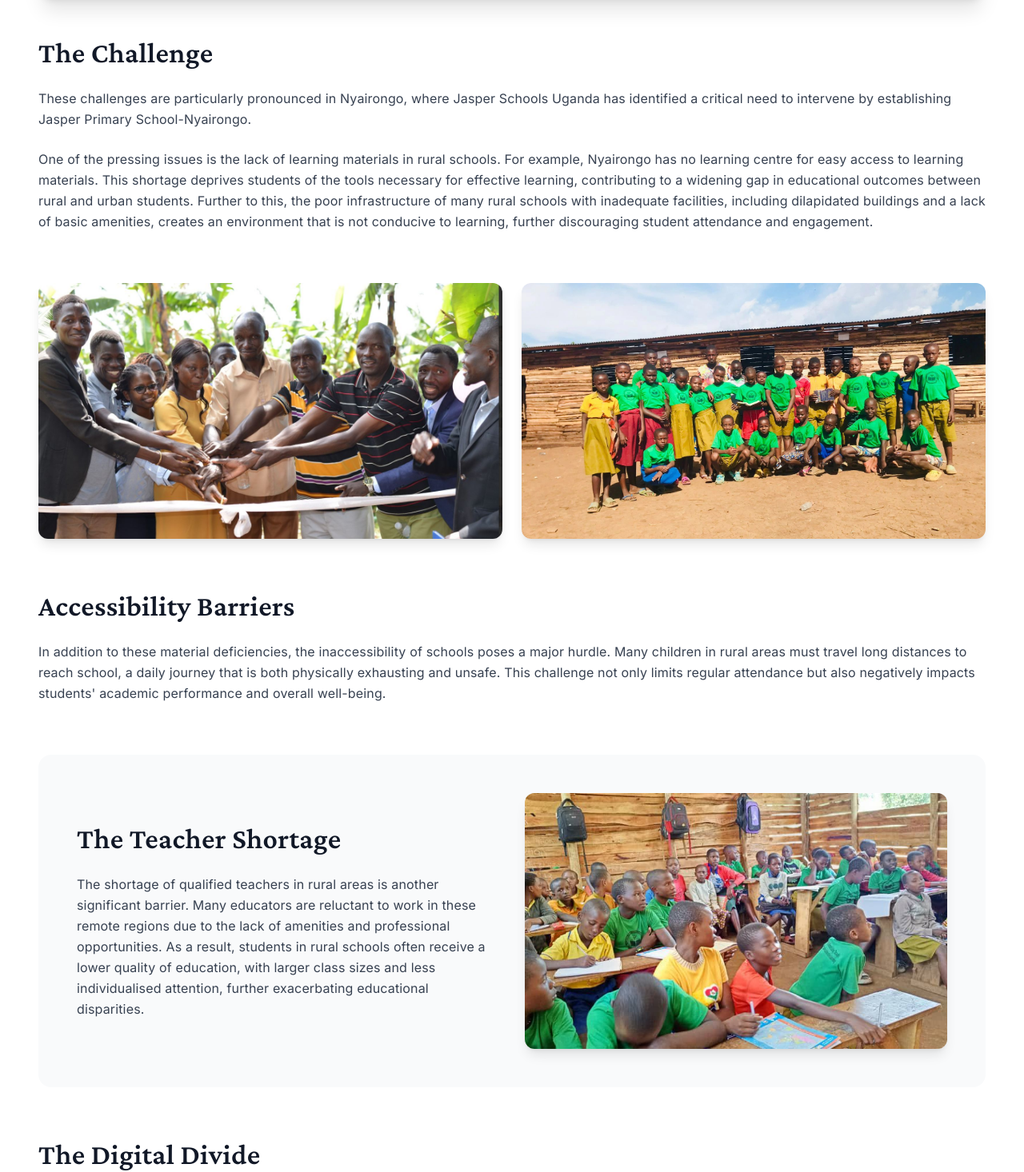
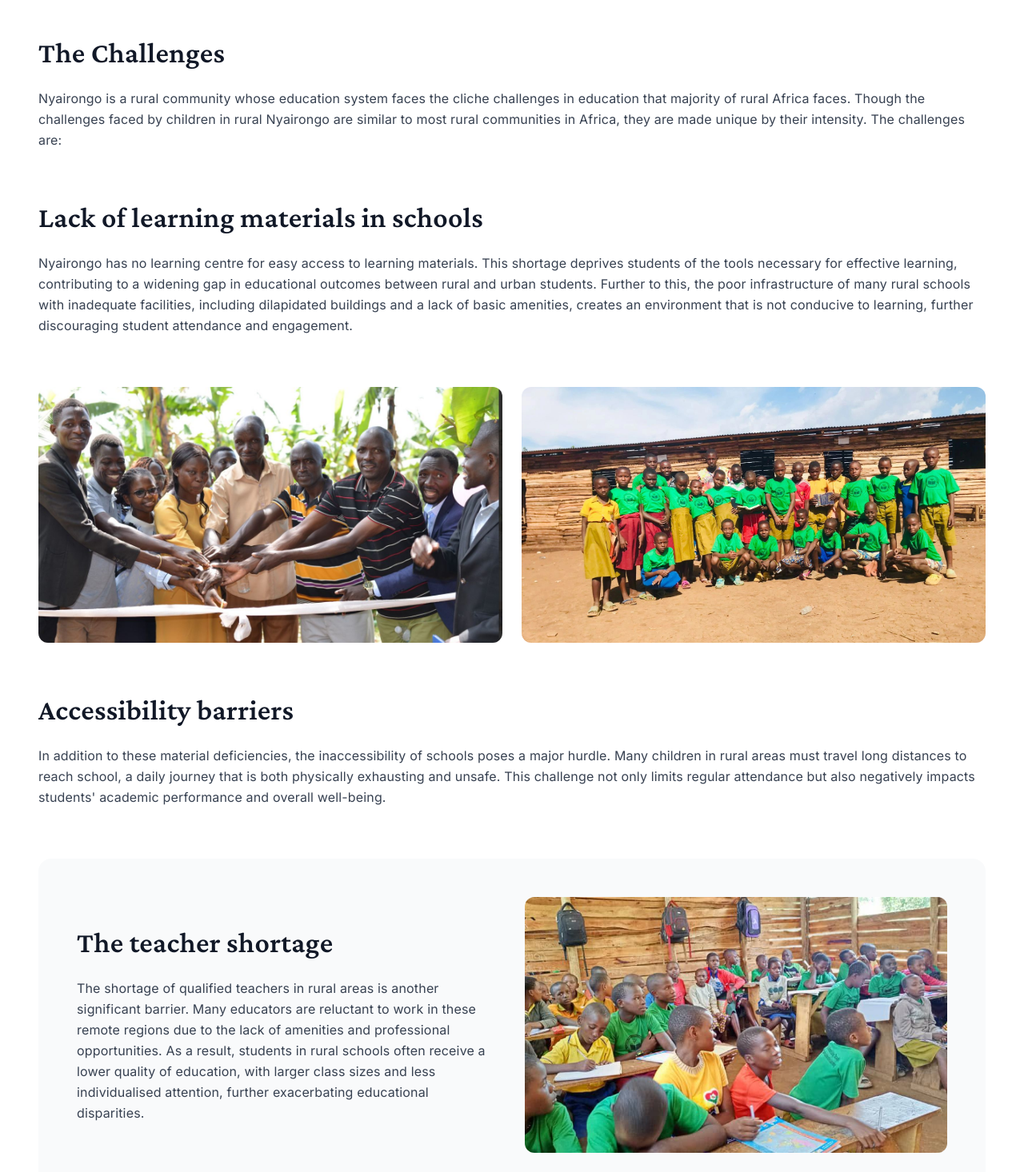
Before and after one commit to JasperSchools/jasperschools, a Next.js app: page /about/our-story in a window 1280 px wide. Shown: the part 1998-3464 px from the top of the page at 80% size. Built offline with nearby package versions, Linux system fonts and the light colour scheme.

Commit message:
minor changes on UI + feedback

```diff
--- a/src/app/about/our-story/page.tsx
+++ b/src/app/about/our-story/page.tsx
@@ -252,7 +252,7 @@ export default function OurStory() {
           </div>
 
           {/* Hero Image */}
-          <div className="relative w-full h-80 sm:h-96 lg:h-[500px] rounded-2xl overflow-hidden mb-12 shadow-xl">
+          <div className="relative w-full h-80 sm:h-96 lg:h-[500px] rounded-2xl overflow-hidden mb-12">
             <Image
               src="/images/jps1.jpeg"
               alt="Students at Jasper Primary School"
@@ -263,20 +263,27 @@ export default function OurStory() {
 
           {/* The Challenge */}
           <section className="mb-16">
-            <h2 className="text-3xl sm:text-4xl font-heading-bold text-gray-900 mb-6">The Challenge</h2>
+            <h2 className="text-3xl sm:text-4xl font-heading-bold text-gray-900 mb-6">The Challenges</h2>
             <div className="prose prose-lg max-w-none">
               <p className="text-gray-700 leading-relaxed mb-6 font-paragraph">
-                These challenges are particularly pronounced in Nyairongo, where Jasper Schools Uganda has identified a critical need to intervene by establishing Jasper Primary School-Nyairongo.
+                Nyairongo is a rural community whose education system faces the cliche challenges in education that majority of rural Africa faces. Though the challenges faced by children in rural Nyairongo are similar to most rural communities in Africa, they are made unique by their intensity. The challenges are:
               </p>
+            </div>
+          </section>
+
+          {/* Lack of learning materials in schools */}
+          <section className="mb-16">
+            <h2 className="text-3xl sm:text-4xl font-heading-bold text-gray-900 mb-6">Lack of learning materials in schools</h2>
+            <div className="prose prose-lg max-w-none">
               <p className="text-gray-700 leading-relaxed font-paragraph">
-                One of the pressing issues is the lack of learning materials in rural schools. For example, Nyairongo has no learning centre for easy access to learning materials. This shortage deprives students of the tools necessary for effective learning, contributing to a widening gap in educational outcomes between rural and urban students. Further to this, the poor infrastructure of many rural schools with inadequate facilities, including dilapidated buildings and a lack of basic amenities, creates an environment that is not conducive to learning, further discouraging student attendance and engagement.
+                Nyairongo has no learning centre for easy access to learning materials. This shortage deprives students of the tools necessary for effective learning, contributing to a widening gap in educational outcomes between rural and urban students. Further to this, the poor infrastructure of many rural schools with inadequate facilities, including dilapidated buildings and a lack of basic amenities, creates an environment that is not conducive to learning, further discouraging student attendance and engagement.
               </p>
             </div>
           </section>
 
           {/* Image Grid */}
           <div className="grid md:grid-cols-2 gap-6 mb-16">
-            <div className="relative h-64 sm:h-80 rounded-xl overflow-hidden shadow-lg">
+            <div className="relative h-64 sm:h-80 rounded-xl overflow-hidden">
               <Image
                 src="/images/jps2.jpeg"
                 alt="Students learning at Jasper Primary School"
@@ -284,7 +291,7 @@ export default function OurStory() {
                 className="object-cover"
               />
             </div>
-            <div className="relative h-64 sm:h-80 rounded-xl overflow-hidden shadow-lg">
+            <div className="relative h-64 sm:h-80 rounded-xl overflow-hidden">
               <Image
                 src="/images/jps4.jpeg"
                 alt="School activities and facilities"
@@ -296,7 +303,7 @@ export default function OurStory() {
 
           {/* Accessibility Barriers */}
           <section className="mb-16">
-            <h2 className="text-3xl sm:text-4xl font-heading-bold text-gray-900 mb-6">Accessibility Barriers</h2>
+            <h2 className="text-3xl sm:text-4xl font-heading-bold text-gray-900 mb-6">Accessibility barriers</h2>
             <div className="prose prose-lg max-w-none">
               <p className="text-gray-700 leading-relaxed font-paragraph">
                 In addition to these material deficiencies, the inaccessibility of schools poses a major hurdle. Many children in rural areas must travel long distances to reach school, a daily journey that is both physically exhausting and unsafe. This challenge not only limits regular attendance but also negatively impacts students&apos; academic performance and overall well-being.
@@ -308,14 +315,14 @@ export default function OurStory() {
           <section className="bg-gray-50 rounded-2xl p-8 sm:p-10 lg:p-12 mb-16">
             <div className="grid md:grid-cols-2 gap-8 items-center">
               <div>
-                <h2 className="text-3xl sm:text-4xl font-heading-bold text-gray-900 mb-6">The Teacher Shortage</h2>
+                <h2 className="text-3xl sm:text-4xl font-heading-bold text-gray-900 mb-6">The teacher shortage</h2>
                 <div className="prose prose-lg max-w-none">
                   <p className="text-gray-700 leading-relaxed font-paragraph">
                     The shortage of qualified teachers in rural areas is another significant barrier. Many educators are reluctant to work in these remote regions due to the lack of amenities and professional opportunities. As a result, students in rural schools often receive a lower quality of education, with larger class sizes and less individualised attention, further exacerbating educational disparities.
                   </p>
                 </div>
               </div>
-              <div className="relative h-64 sm:h-80 rounded-xl overflow-hidden shadow-lg">
+              <div className="relative h-64 sm:h-80 rounded-xl overflow-hidden">
                 <Image
                   src="/images/jps6.jpeg"
                   alt="Teachers and students at Jasper Primary School"
@@ -328,7 +335,7 @@ export default function OurStory() {
 
           {/* Technology & Digital Divide */}
           <section className="mb-16">
-            <h2 className="text-3xl sm:text-4xl font-heading-bold text-gray-900 mb-6">The Digital Divide</h2>
+            <h2 className="text-3xl sm:text-4xl font-heading-bold text-gray-900 mb-6">The digital divide</h2>
             <div className="prose prose-lg max-w-none">
               <p className="text-gray-700 leading-relaxed font-paragraph">
                 Technology barriers also play a critical role in this educational inequity. The lack of access to digital tools and resources in rural areas prevents students from developing the technological skills essential for success in the modern world. This digital divide not only limits their current educational experiences but also hinders their future opportunities in an increasingly technology-driven global economy.
@@ -337,7 +344,7 @@ export default function OurStory() {
           </section>
 
           {/* Featured Image */}
-          <div className="relative w-full h-80 sm:h-96 rounded-2xl overflow-hidden mb-16 shadow-xl">
+          <div className="relative w-full h-80 sm:h-96 rounded-2xl overflow-hidden mb-16">
             <Image
               src="/images/jps5.jpg"
               alt="Jasper Primary School students and teachers"
@@ -348,23 +355,13 @@ export default function OurStory() {
 
           {/* Cultural Barriers */}
           <section className="mb-16">
-            <h2 className="text-3xl sm:text-4xl font-heading-bold text-gray-900 mb-6">Cultural & Economic Barriers</h2>
+            <h2 className="text-3xl sm:text-4xl font-heading-bold text-gray-900 mb-6">Cultural and economic barriers</h2>
             <div className="prose prose-lg max-w-none">
               <p className="text-gray-700 leading-relaxed mb-6 font-paragraph">
                 In addition, there is a widespread lack of awareness in rural communities about the long-term benefits of education, especially for girls. Cultural norms and gender biases often prioritize short-term economic contributions over schooling, leading to high dropout rates and limiting girls&apos; opportunities to achieve their full potential.
               </p>
               <p className="text-gray-700 leading-relaxed font-paragraph">
                 Most households face the challenge of poverty as many families in rural areas depend on seasonal crop farming, which provides an unstable and insufficient income. This economic instability forces families to make difficult choices, often prioritizing immediate survival over long-term educational goals, leading to high dropout rates and perpetuating the cycle of poverty.
-              </p>
-            </div>
-          </section>
-
-          {/* Student Motivation */}
-          <section className="bg-gray-50 rounded-2xl p-8 sm:p-10 lg:p-12 mb-16">
-            <h2 className="text-3xl sm:text-4xl font-heading-bold text-gray-900 mb-6">The Motivation Challenge</h2>
-            <div className="prose prose-lg max-w-none">
-              <p className="text-gray-700 leading-relaxed font-paragraph">
-                Lastly, these adverse conditions contribute to a lack of self-motivation among students. Faced with numerous obstacles and limited support, many students in rural areas struggle to find the drive to pursue their education with vigor, which in turn affects their academic performances, especially in their national exams (PLE).
               </p>
             </div>
           </section>
@@ -388,7 +385,7 @@ export default function OurStory() {
                   By addressing the root causes of educational inequity, the school aims to provide a supportive, high-quality learning environment where all students, regardless of their socioeconomic background, can thrive and achieve their full potential.
                 </p>
               </div>
-              <div className="relative h-80 sm:h-96 rounded-2xl overflow-hidden shadow-xl">
+              <div className="relative h-80 sm:h-96 rounded-2xl overflow-hidden">
                 <Image
                   src="/images/jps7.jpeg"
                   alt="Jasper Primary School transforming education"
@@ -400,7 +397,7 @@ export default function OurStory() {
 
             {/* Additional Images Gallery */}
             <div className="grid sm:grid-cols-2 lg:grid-cols-3 gap-4 sm:gap-6 mt-8">
-              <div className="relative h-48 sm:h-64 rounded-xl overflow-hidden shadow-lg">
+              <div className="relative h-48 sm:h-64 rounded-xl overflow-hidden">
                 <Image
                   src="/images/jps8.jpeg"
                   alt="School community and activities"
@@ -408,7 +405,7 @@ export default function OurStory() {
                   className="object-cover"
                 />
               </div>
-              <div className="relative h-48 sm:h-64 rounded-xl overflow-hidden shadow-lg">
+              <div className="relative h-48 sm:h-64 rounded-xl overflow-hidden">
                 <Image
                   src="/images/jps9.jpg"
                   alt="Students engaged in learning"
@@ -416,7 +413,7 @@ export default function OurStory() {
                   className="object-cover"
                 />
               </div>
-              <div className="relative h-48 sm:h-64 rounded-xl overflow-hidden shadow-lg sm:col-span-2 lg:col-span-1">
+              <div className="relative h-48 sm:h-64 rounded-xl overflow-hidden sm:col-span-2 lg:col-span-1">
                 <Image
                   src="/images/jps2.jpeg"
                   alt="Jasper Primary School impact"
--- a/src/app/about/team/[slug]/page.tsx
+++ b/src/app/about/team/[slug]/page.tsx
@@ -35,7 +35,6 @@ Guided by the belief that "no child should be denied education because of gender
       'Co-founder, Jasper Schools Uganda',
       'Edupreneur Growth Lab Cohort 2021'
     ],
-    imageSrc: '/images/leadership/eric_ayamba.jpg',
     slug: 'eric-ayamba'
   },
   {
@@ -54,7 +53,6 @@ Through his academic journey and community work, Erisha continues to seek innova
       '2+ years of refugee community engagement',
       'Co-founder, Jasper Primary School'
     ],
-    imageSrc: '/images/leadership/erisha.jpg',
     slug: 'byaruhanga-erisha'
   },
   {
@@ -69,7 +67,7 @@ Through his leadership at Jasper Primary School, Milton has played a pivotal rol
       'Volunteer with WFP, World Vision, and Save the Children',
       'Co-founder, Jasper Primary School'
     ],
-    imageSrc: '/images/leadership/milton_edodi.jpg',
+    imageSrc: '/images/leadership/milton.jpg',
     slug: 'milton-edodi'
   },
   {
@@ -104,7 +102,6 @@ As a board member of Jasper, Erick brings strategic thinking, a deep understandi
     education: '',
     profile: '',
     achievements: [],
-    imageSrc: '/images/leadership/sunday_amon.jpg',
     slug: 'sunday-amon'
   },
   {
--- a/src/app/about/team/page.tsx
+++ b/src/app/about/team/page.tsx
@@ -73,8 +73,7 @@ Guided by the belief that "no child should be denied education because of gender
         'Awarded Little Bets Challenge by ALforEducation',
         'Co-founder, Jasper Schools Uganda',
         'Edupreneur Growth Lab Cohort 2021'
-      ],
-      imageSrc: '/images/leadership/eric_ayamba.jpg'
+      ]
     }
   ]
 
@@ -95,7 +94,6 @@ Guided by the belief that "no child should be denied education because of gender
         'Co-founder, Jasper Schools Uganda',
         'Edupreneur Growth Lab Cohort 2021'
       ],
-      imageSrc: '/images/leadership/eric_ayamba.jpg'
     },
     {
       name: 'Milton Edodi',
@@ -127,7 +125,6 @@ Through his academic journey and community work, Erisha continues to seek innova
         '2+ years of refugee community engagement',
         'Co-founder, Jasper Primary School'
       ],
-      imageSrc: '/images/leadership/erisha.jpg'
     },
     {
       name: 'Erick Mulindi',
@@ -147,7 +144,6 @@ As a board member of Jasper, Erick brings strategic thinking, a deep understandi
       education: '',
       profile: '',
       achievements: [],
-      imageSrc: '/images/leadership/sunday_amon.jpg'
     }
   ]
 
--- a/src/app/donate/page.tsx
+++ b/src/app/donate/page.tsx
@@ -1,6 +1,6 @@
 'use client'
 
-import { useState, useRef, useEffect } from 'react'
+import { useState, useRef, useEffect, ReactElement } from 'react'
 import Header from '@/components/Header'
 import Footer from '@/components/Footer'
 import { motion, useInView } from 'framer-motion'
@@ -483,7 +483,7 @@ function FundAllocation() {
                     />
                   )
                   return acc
-                }, [] as JSX.Element[])}
+                }, [] as ReactElement[])}
               </svg>
               <div className="absolute inset-0 flex items-center justify-center">
                 <div className="text-center">
```
